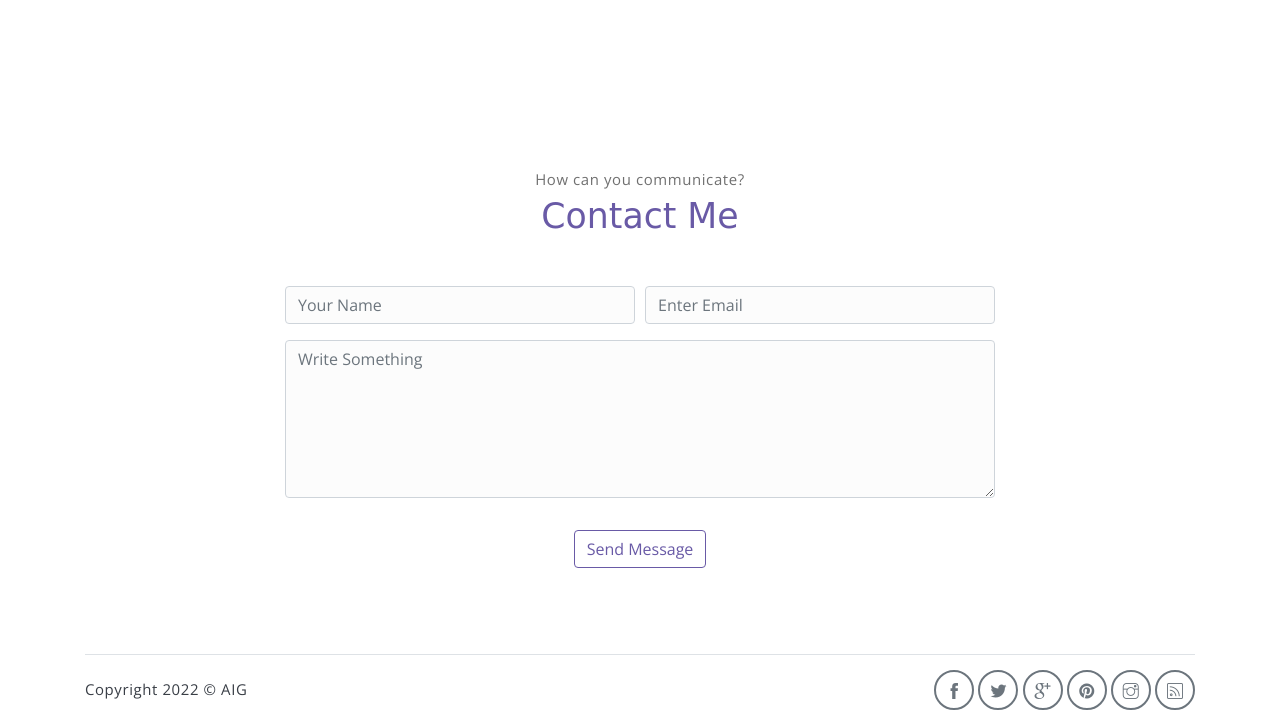
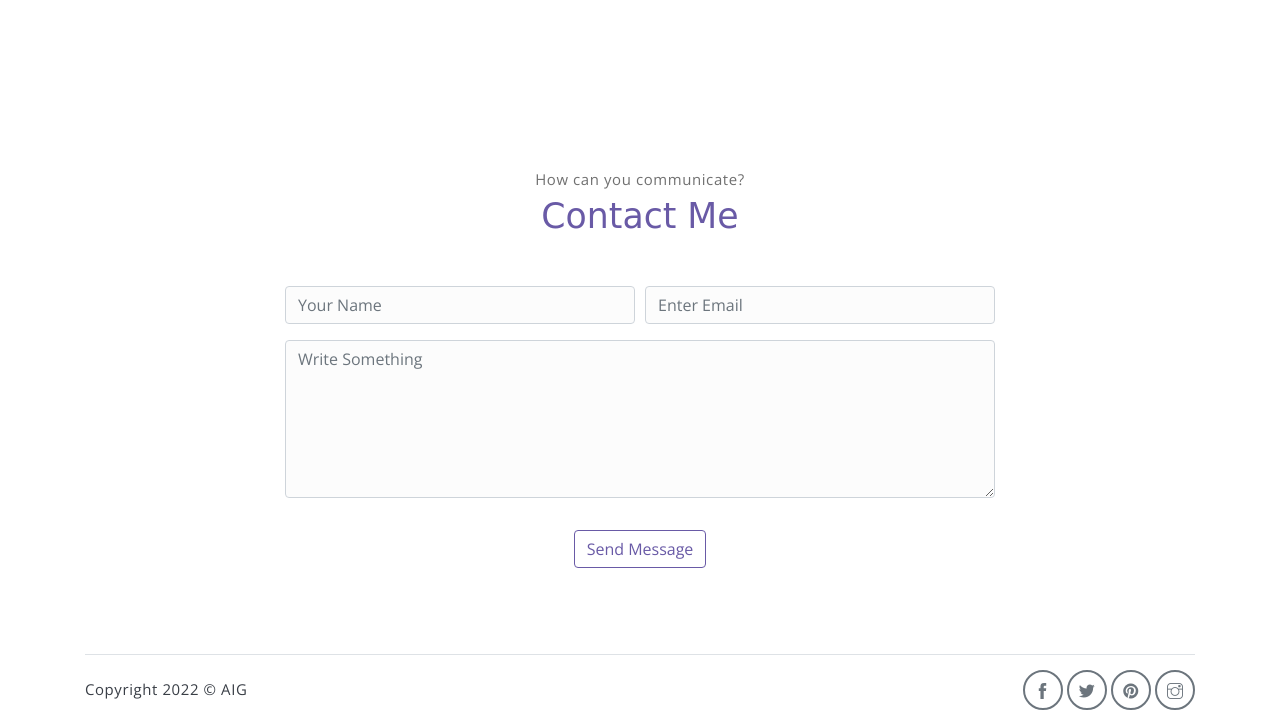
Before and after one commit to amiru-godage/Portfolio, a website: page index.html in a window 1280 px wide. Shown: the part 4744-5468 px from the top of the page. Drawn offline with nearby package versions, Linux system fonts and the light colour scheme; a web font is replaced by a local one.

Commit message:
Update index.html

```diff
--- a/index.html
+++ b/index.html
@@ -381,10 +381,9 @@
             <div class="social-links text-right m-auto ml-sm-auto">
                 <a href="https://www.facebook.com/amiru.godage.7/" class="link"><i class="ti-facebook"></i></a>
                 <a href="https://twitter.com/" class="link"><i class="ti-twitter-alt"></i></a>
-                <a href="https//google.com" class="link"><i class="ti-google"></i></a>
                 <a href="https://www.pinterest.com/" class="link"><i class="ti-pinterest-alt"></i></a>
                 <a href="https://www.instagram.com/heyitsme.am1ru/" class="link"><i class="ti-instagram"></i></a>
-                <a href="javascript:void(0)" class="link"><i class="ti-rss"></i></a>
+
             </div>
         </footer>
     </div> <!-- end of page footer -->
```
